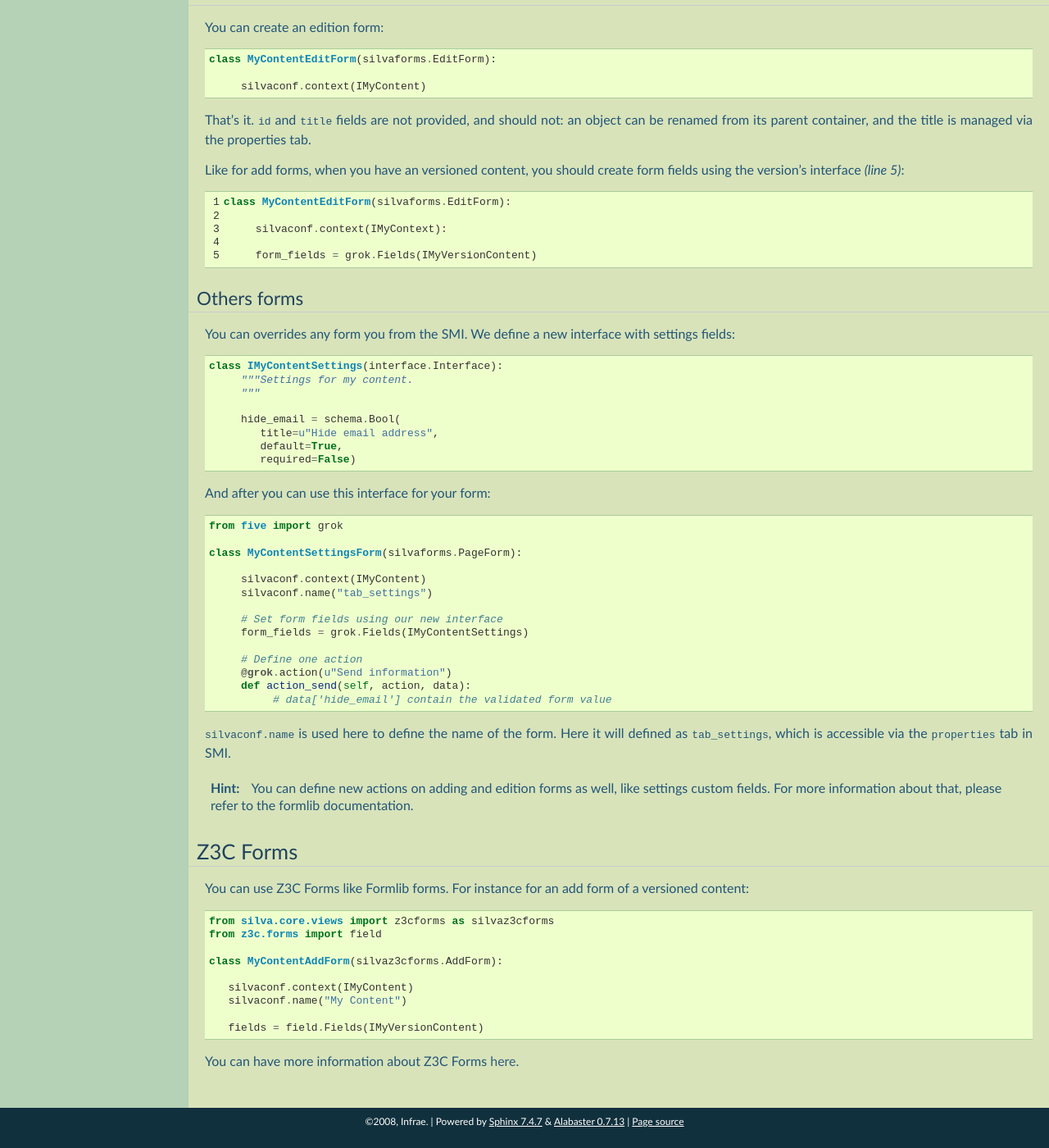
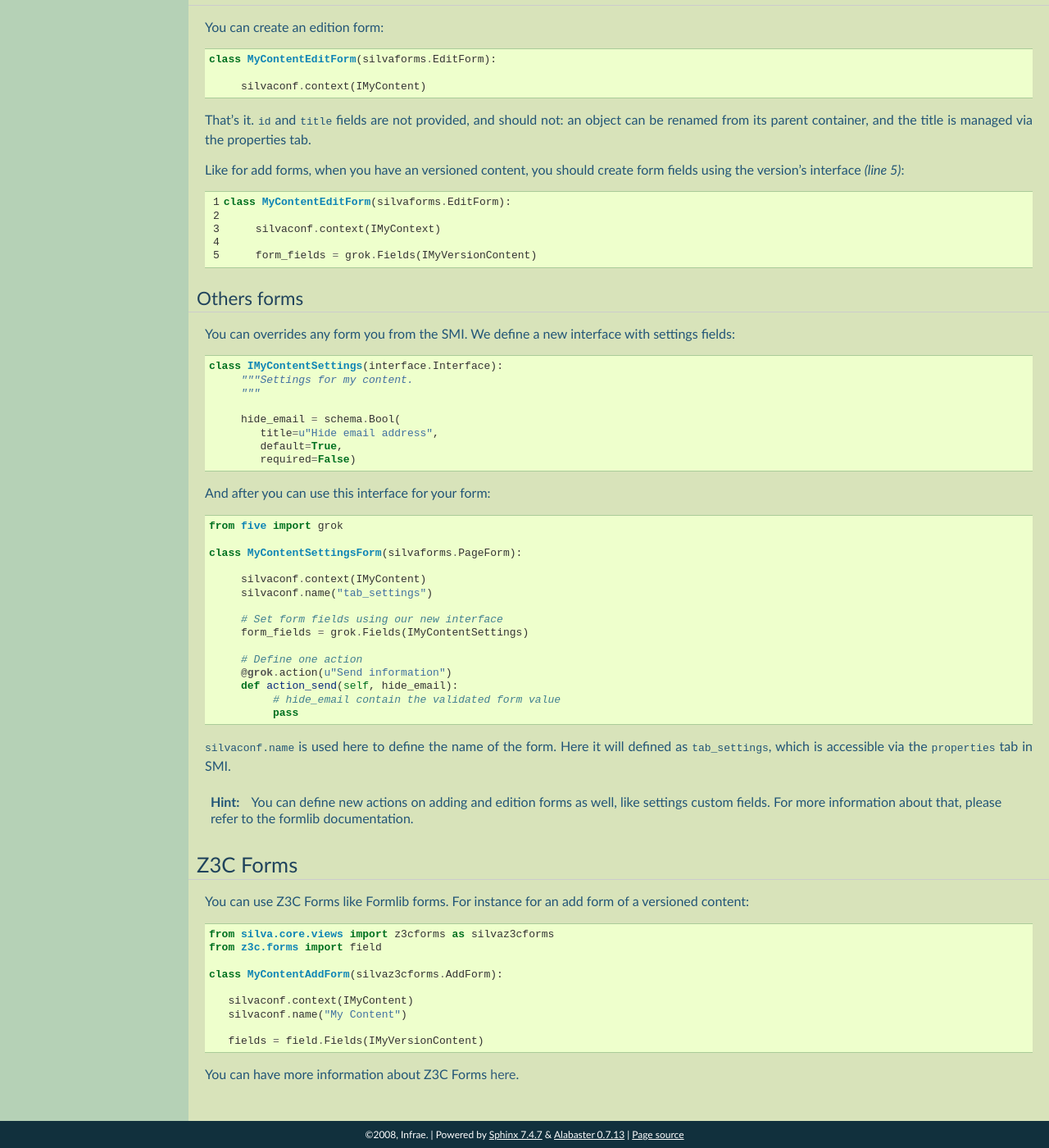
Before and after one commit to silvacms/documentation, a Sphinx documentation site: the page built from source/silva/contents/forms.rst, in a window 1280 px wide and 1400 px high, scrolled down 1512 px. Shown: the whole window at 82% size. Built offline with Sphinx 7.4.7, drawn with Linux system fonts in a browser that asks for light colours; pages that are not in the unit, such as notebooks, are missing from menus; some of the changed text lies outside the part shown.

Commit message:
Correct some typos (which fix coloration issues).

```diff
--- a/source/silva/contents/base.rst
+++ b/source/silva/contents/base.rst
@@ -77,12 +77,13 @@
 
    class Blog(Publication):
        meta_type = 'Silva Blog'
-       silvaconf.icon(blog.png')           # Set an icon for the content
+       silvaconf.icon('blog.png')          # Set an icon for the content
        silvaconf.factory('manage_addBlog') # Add a Zope factory for your content
        silvaconf.priority(-3)              # Set priority in addable menu
 
    def manage_addBlog(context, id, title):
-       # Regular Zope manage_add function.
+       # Regular Zope manage_add function
+       pass
 
 You can give more than one factory, and if the first one is a adding
 form (the name should finish by ``Form``), it will be used to create
--- a/source/silva/contents/forms.rst
+++ b/source/silva/contents/forms.rst
@@ -134,7 +134,7 @@
 
   class MyContentEditForm(silvaforms.EditForm):
 
-       silvaconf.context(IMyContext):
+       silvaconf.context(IMyContext)
 
        form_fields = grok.Fields(IMyVersionContent)
 
@@ -173,8 +173,9 @@
 
        # Define one action
        @grok.action(u"Send information")
-       def action_send(self, action, data):
-            # data['hide_email'] contain the validated form value
+       def action_send(self, hide_email):
+            # hide_email contain the validated form value
+            pass
 
 
 
--- a/source/silva/contents/index.rst
+++ b/source/silva/contents/index.rst
@@ -1,6 +1,6 @@
 
-Create content types
-====================
+Creating content types
+======================
 
 .. toctree::
    :maxdepth: 2
--- a/source/silva/services.rst
+++ b/source/silva/services.rst
@@ -1,5 +1,5 @@
-Create a Silva service
-======================
+Creating a Silva service
+========================
 
 You can create a service object like this:
 
```
